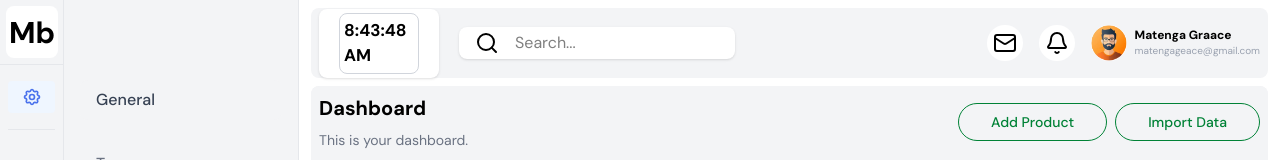
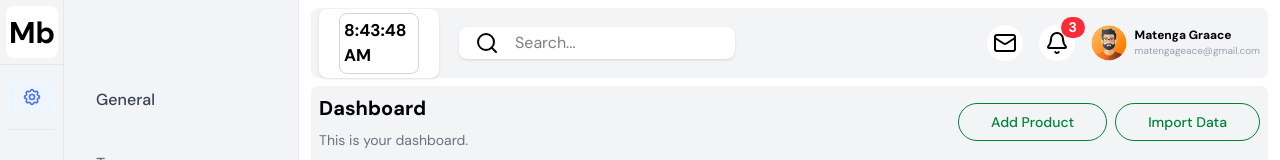
Before and after one commit to matengagrace/dashboard-react, a React (Vite) app: page / in a window 1280 px wide. Shown: the top 160 px of the page. Built offline with nearby package versions, Linux system fonts and the light colour scheme; a web font is replaced by a local one.

Commit message:
mise a jour de la fonctionnalite voir notification

```diff
--- a/src/components/Navbar.jsx
+++ b/src/components/Navbar.jsx
@@ -40,6 +40,9 @@ function Navbar() {
         </div>
         <div onClick={()=> setOpenNoti(!openNoti)} className="bg-white p-1.5 rounded-full font-bold text-[18px]  rounded-box relative z-8">
           <Bell className="hover:text-rose-500 cursor-pointer" />
+          <p className="bg-red-500 px-2 rounded-full text-[14px] text-white absolute -top-2 left-[22px]">
+                  3
+                </p>
 
           {openNoti && (
             <div className="w-[250px] h-[40vh]  bg-white shadow-lg rounded-lg overflow-hidden flex items-center justify-between p-2 flex-col  absolute top-15 -right-2 border border-gray-300">
```
